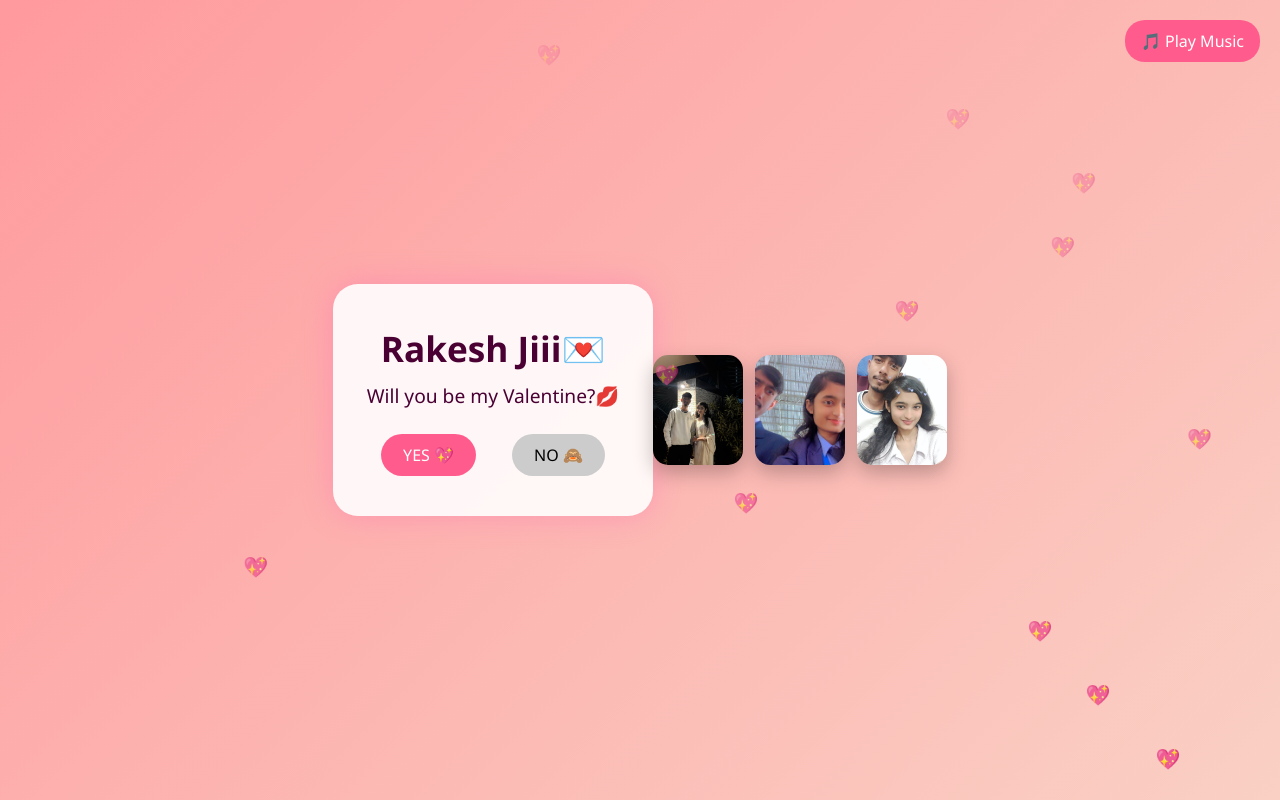
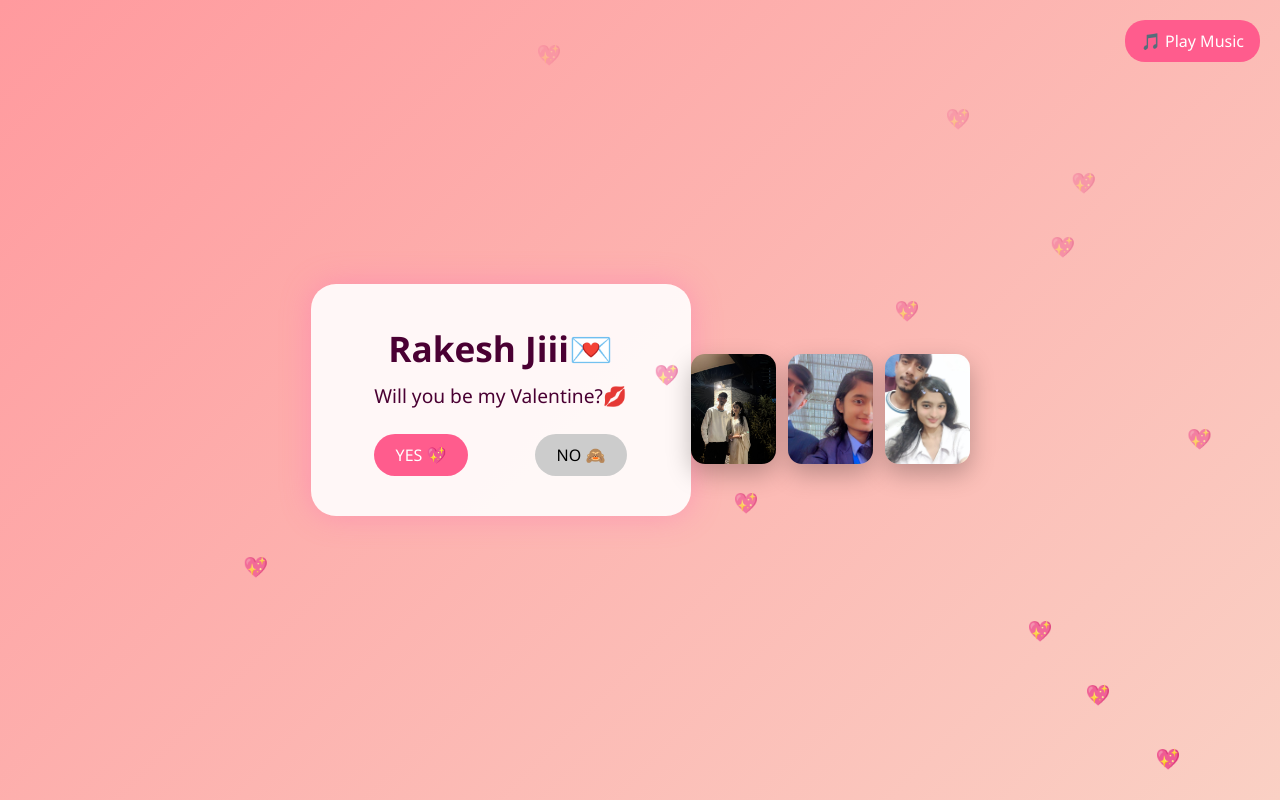
Before and after one commit to Riddhi1204/VD, a plain HTML site: page index.html in a window 1280 px wide. Drawn offline with Linux system fonts and the light colour scheme.

Commit message:
Update style.css

```diff
--- a/style.css
+++ b/style.css
@@ -51,7 +51,7 @@ body {
   border-radius: 25px;
   text-align: center;
   box-shadow: 0 0 30px rgba(255,105,180,0.4);
-  max-width: 320px;
+  max-width: 380px;
   width: 90%;
 }
 
@@ -107,27 +107,26 @@ button:hover {
   display: none;
 }
 
-/* ===== PHOTO GALLERY ===== */
+/* ===== PHOTO GALLERY (FIXED VERSION) ===== */
 
 .gallery {
-  margin-top: 20px;
+  margin-top: 18px;
   display: flex;
+  justify-content: center;
   gap: 12px;
-  justify-content: center;
   flex-wrap: wrap;
 }
 
 .gallery img {
-  width: 90px;
+  width: 85px;
   height: 110px;
   object-fit: cover;
-  border-radius: 15px;
+  border-radius: 14px;
+  box-shadow: 0 10px 25px rgba(0,0,0,0.25);
   transition: transform 0.4s ease, box-shadow 0.4s ease;
-  box-shadow: 0 8px 20px rgba(0,0,0,0.25);
 }
 
-/* Hover effect */
 .gallery img:hover {
-  transform: scale(1.15);
+  transform: scale(1.12);
   box-shadow: 0 15px 35px rgba(255,105,180,0.6);
 }
```
